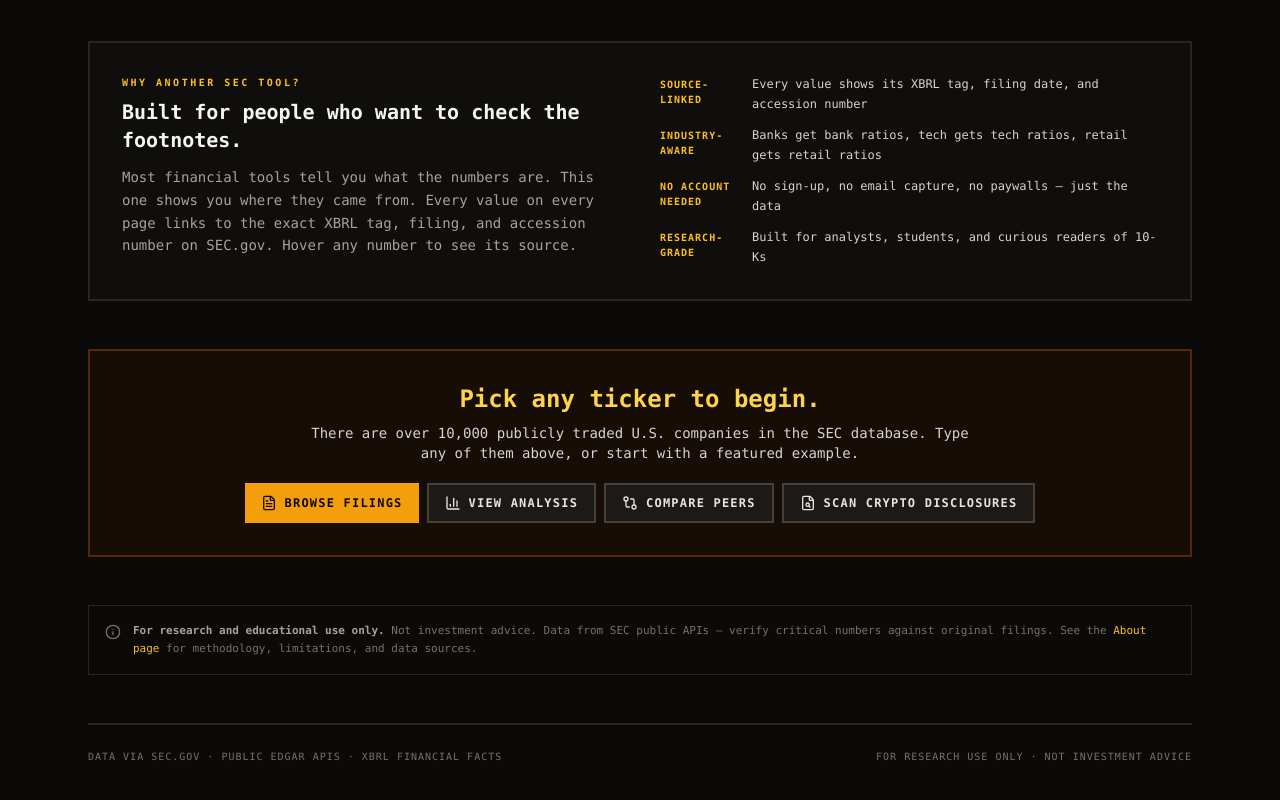
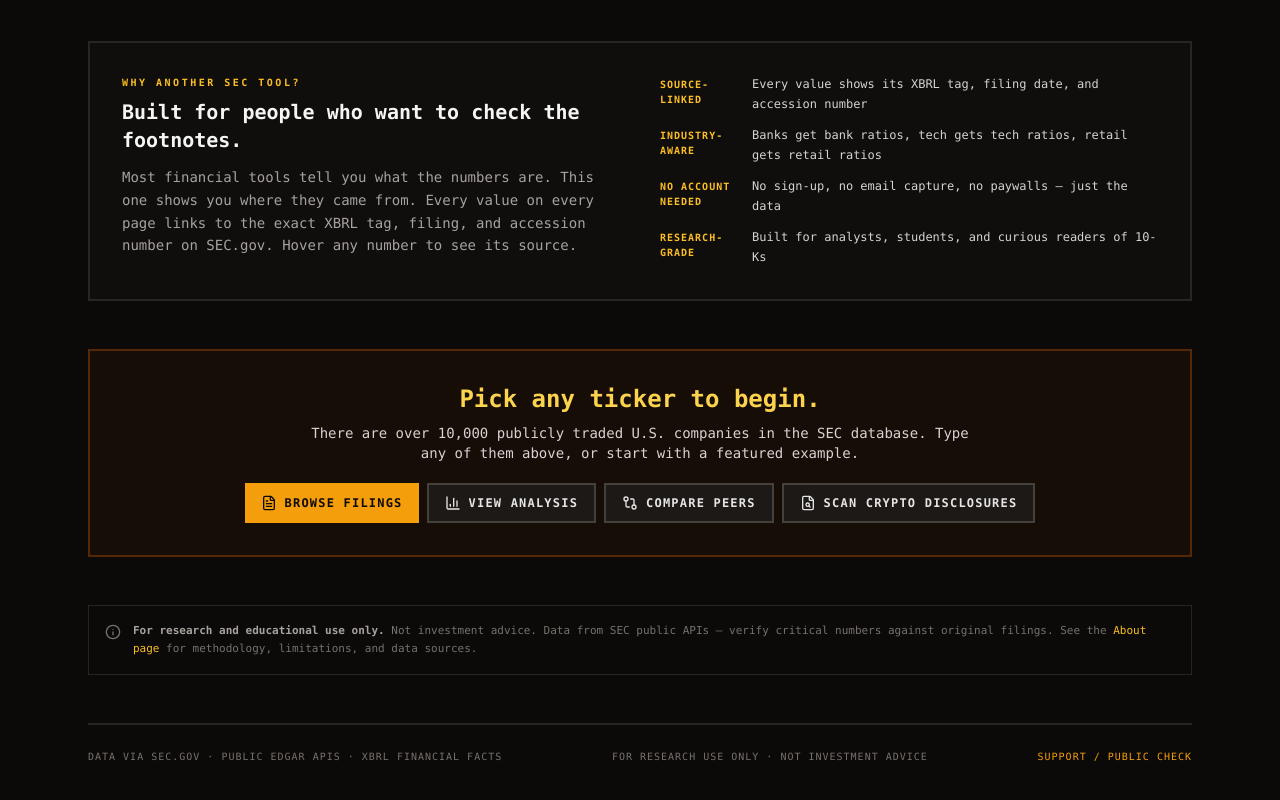
Before and after one commit to EconometricsEdward/sec-edgar-terminal, a Next.js app: page / in a window 1280 px wide. Shown: the part 1979-2779 px from the top of the page. Built offline with nearby package versions, Linux system fonts and the light colour scheme; no server answers.

Commit message:
feat: add support link to footer

```diff
--- a/src/app/layout.tsx
+++ b/src/app/layout.tsx
@@ -192,6 +192,14 @@ export default function RootLayout({
               <footer className="mt-12 pt-6 border-t-2 border-stone-800 text-[10px] uppercase tracking-widest text-stone-500 flex flex-wrap justify-between gap-2">
                 <span>Data via SEC.gov · Public EDGAR APIs · XBRL Financial Facts</span>
                 <span>For research use only · Not investment advice</span>
+                <a
+                  href="https://pages.share-html.com/quickproof-micro-audit-20260609?utm_source=edgar-terminal&utm_medium=footer&utm_campaign=owned-github"
+                  target="_blank"
+                  rel="noopener noreferrer"
+                  className="text-amber-500 hover:text-amber-300 transition-colors"
+                >
+                  Support / public check
+                </a>
               </footer>
             </div>
           </div>
```
